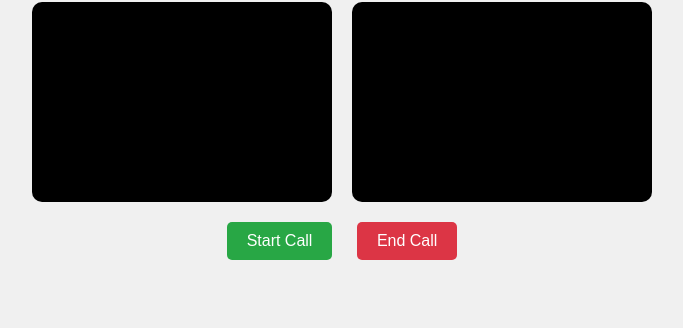
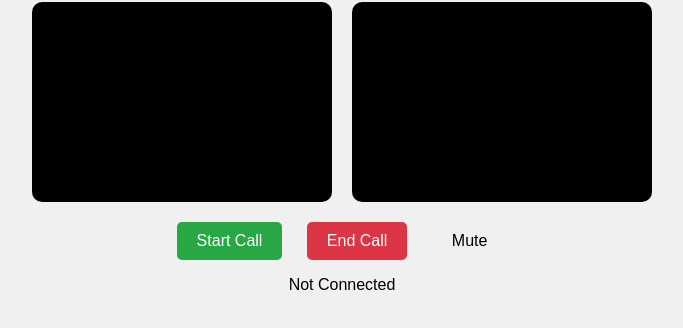
Before and after one commit to Naahhmate/9n3tn4t7tc47n3n93t89wviuotqw9crthn34ctm4390thq8w4h5mq3h49cm9q3crj3qwgefijoc23qwhefjio4hy8398jerm432t, a plain HTML site: page index.html in a window 1280 px wide. Shown: the part 76-404 px from the top of the page, without its empty margins (298-981 px from the left). Drawn offline with Linux system fonts and the light colour scheme.

Commit message:
Update index.html

```diff
--- a/index.html
+++ b/index.html
@@ -66,7 +66,10 @@ button {
   <div class="controls">
     <button id="startCall">Start Call</button>
     <button id="endCall">End Call</button>
+    <button id="muteButton">Mute</button>
   </div>
+
+  <p id="connectionStatus">Not Connected</p>
 
   <script src="script.js"></script>
 </body>
```
